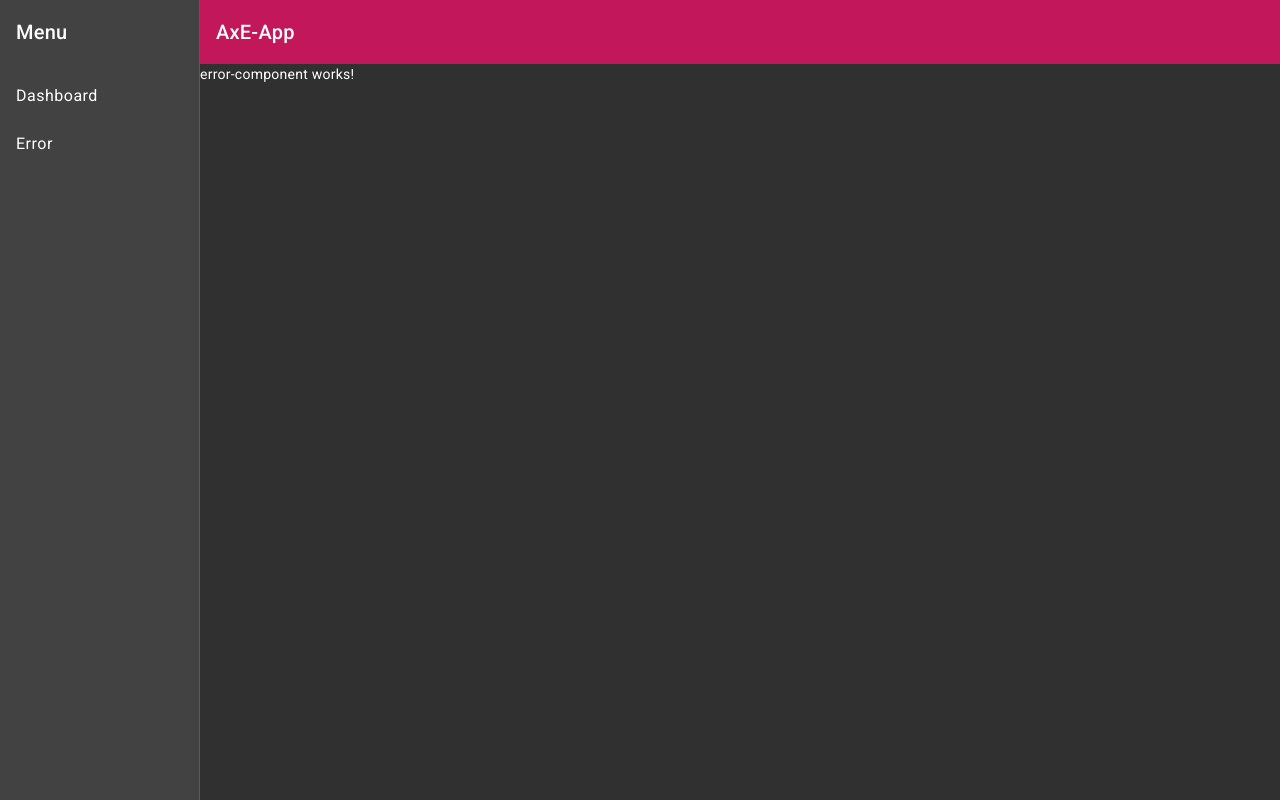
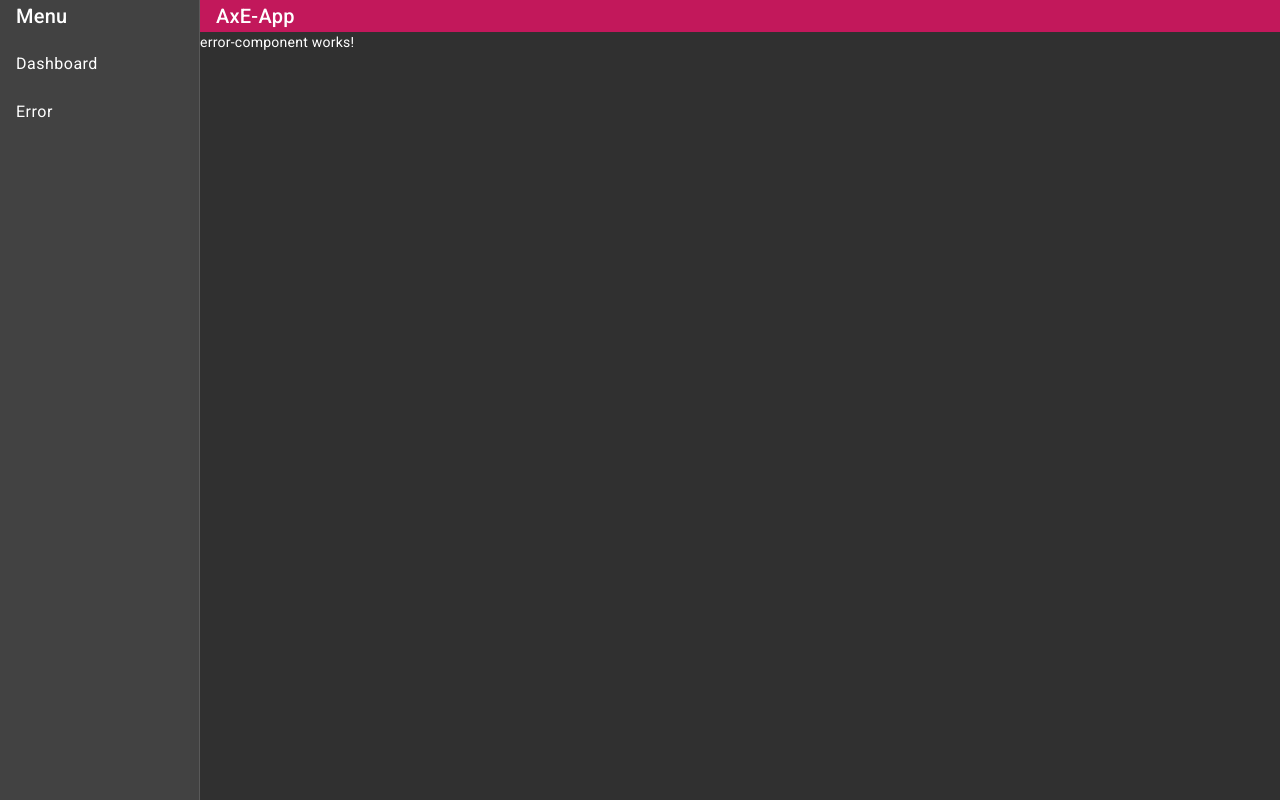
Before and after one commit to JuanOlivadoti/AxE-App, an Angular app: page /404 in a window 1280 px wide. Built offline with nearby package versions, Linux system fonts and the light colour scheme.

Commit message:
CSS toolbar mobile top margin

```diff
--- a/src/app/app-navigation/app-navigation.component.html
+++ b/src/app/app-navigation/app-navigation.component.html
@@ -3,7 +3,7 @@
       [attr.role]="(isHandset$ | async) ? 'dialog' : 'navigation'"
       [mode]="(isHandset$ | async) ? 'over' : 'side'"
       [opened]="(isHandset$ | async) === false">
-    <mat-toolbar>Menu</mat-toolbar>
+    <mat-toolbar color="primary">Menu</mat-toolbar>
     <mat-nav-list>
       <a mat-list-item [routerLink]="CONST.ROUTE_DASHBOARD" [routerLinkActive]="['is-active']" (click)="drawer.close()">Dashboard</a>
       <a mat-list-item [routerLink]="CONST.ROUTE_ERROR" [routerLinkActive]="['is-active']" (click)="drawer.close()">Error</a>
--- a/src/app/app-navigation/app-navigation.component.scss
+++ b/src/app/app-navigation/app-navigation.component.scss
@@ -19,3 +19,8 @@
 .is-active {
   background-color: red;
 }
+
+.mat-toolbar {
+  padding-top: env(safe-area-iset-top);
+  height: calc(56px + env(safe-area-iset-top));
+}
```
